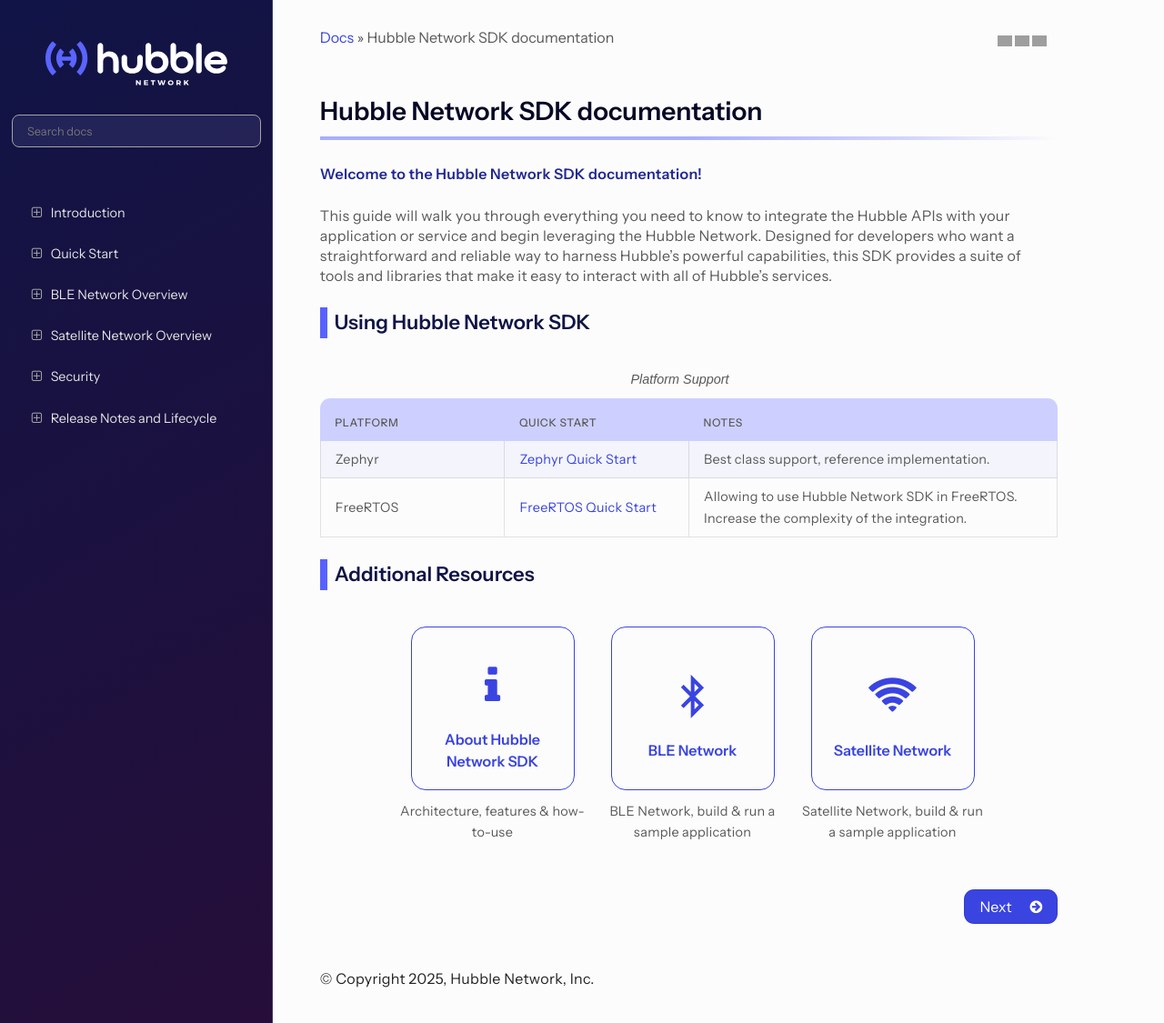
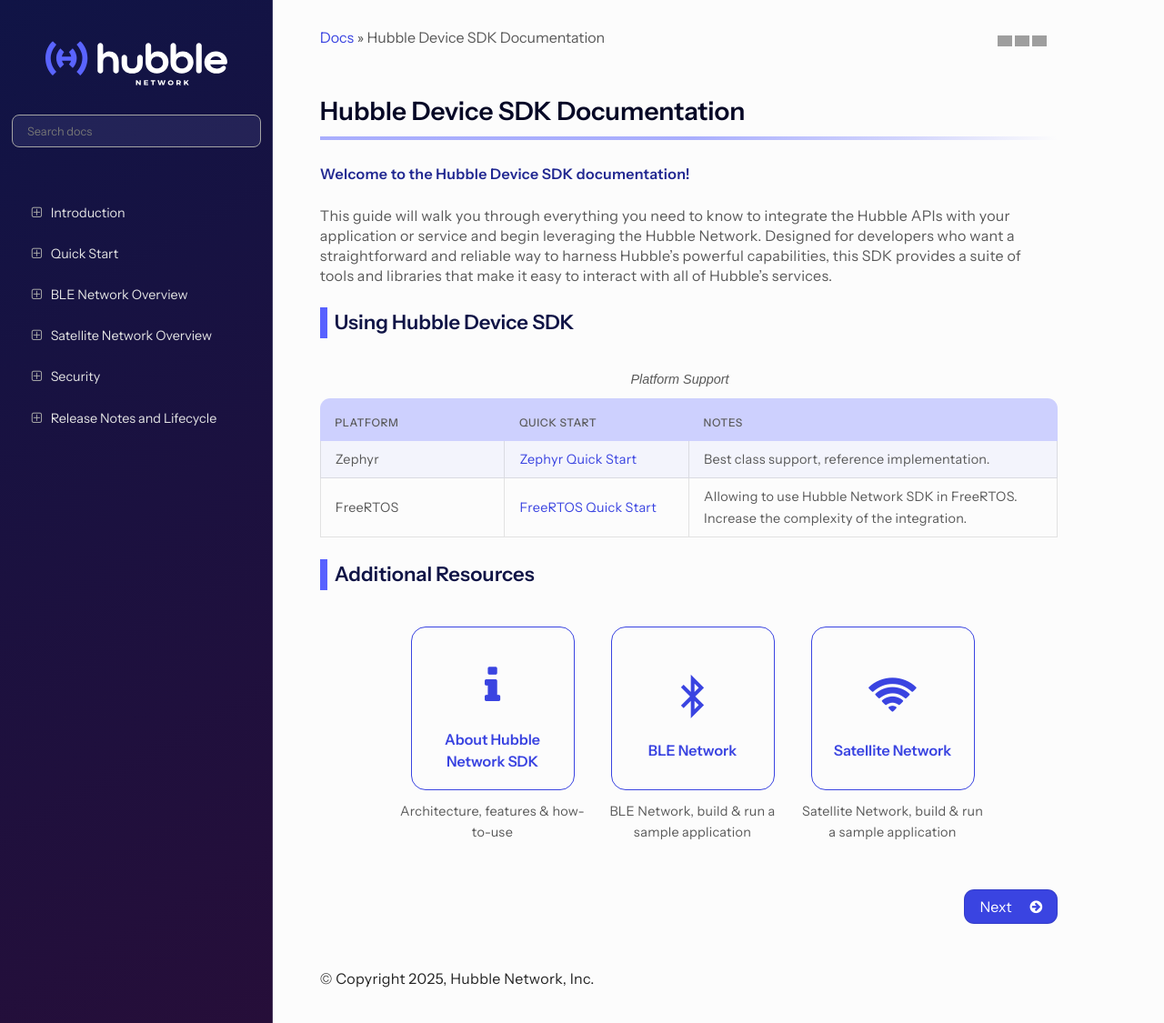
Before and after one commit to danielr-hubblenetwork/sdk, a Sphinx documentation site: the page built from docs/index.rst, in a window 1280 px wide and 1125 px high. Shown: the whole window at 91% size. Built offline with Sphinx 7.4.7 and the Read the Docs theme 3.1.0, drawn with Linux system fonts in a browser that asks for light colours.

Commit message:
Update documentation from 'Network' to 'Device'
Signed-off-by: Daniel <daniel@hubble.com>

```diff
--- a/docs/index.rst
+++ b/docs/index.rst
@@ -1,11 +1,11 @@
-.. Hubble Network SDK documentation
+.. Hubble Device SDK Documentation
 
 .. _hubble-home:
 
-Hubble Network SDK documentation
+Hubble Device SDK Documentation
 ================================
 
-**Welcome to the Hubble Network SDK documentation!**
+**Welcome to the Hubble Device SDK documentation!**
 
 This guide will walk you through everything you need to know to integrate the
 Hubble APIs with your application or service and begin leveraging the Hubble
@@ -13,7 +13,7 @@
 harness Hubble’s powerful capabilities, this SDK provides a suite of tools and
 libraries that make it easy to interact with all of Hubble’s services.
 
-Using Hubble Network SDK
+Using Hubble Device SDK
 ************************
 
 
```
